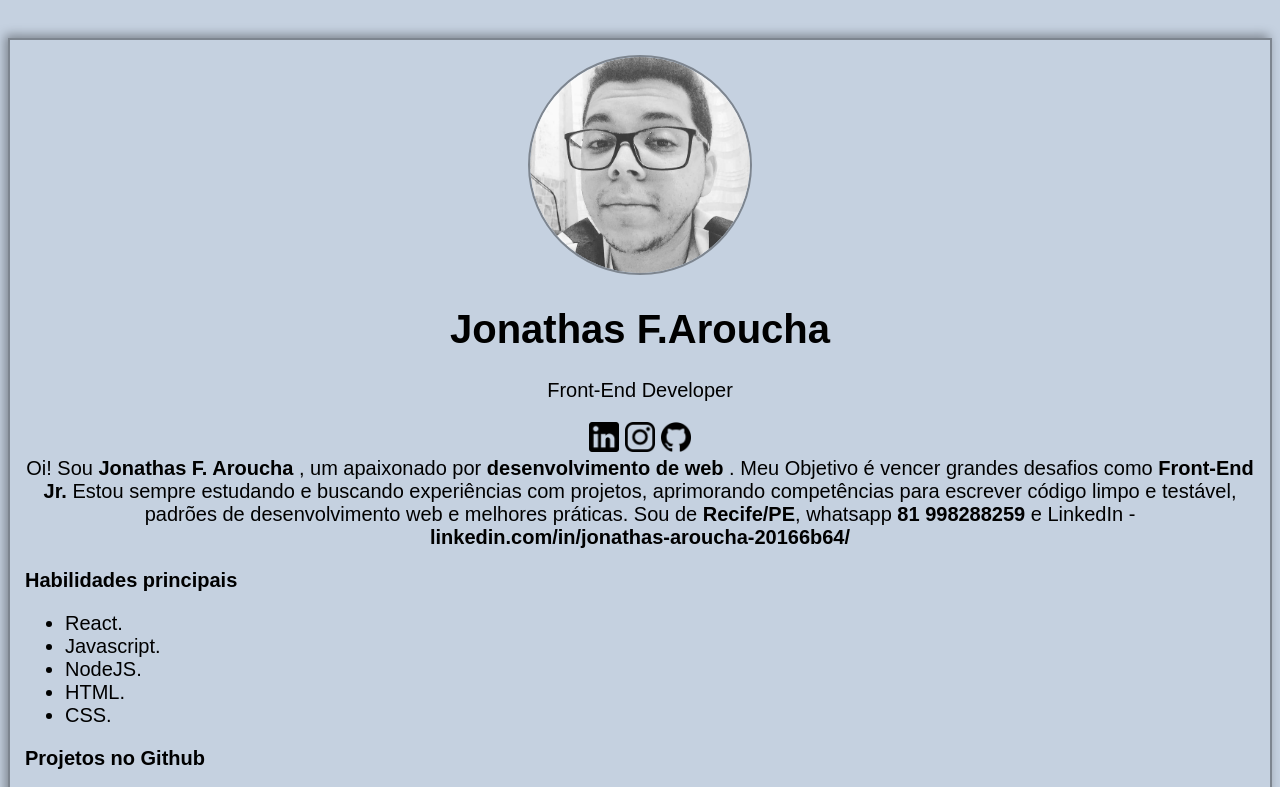
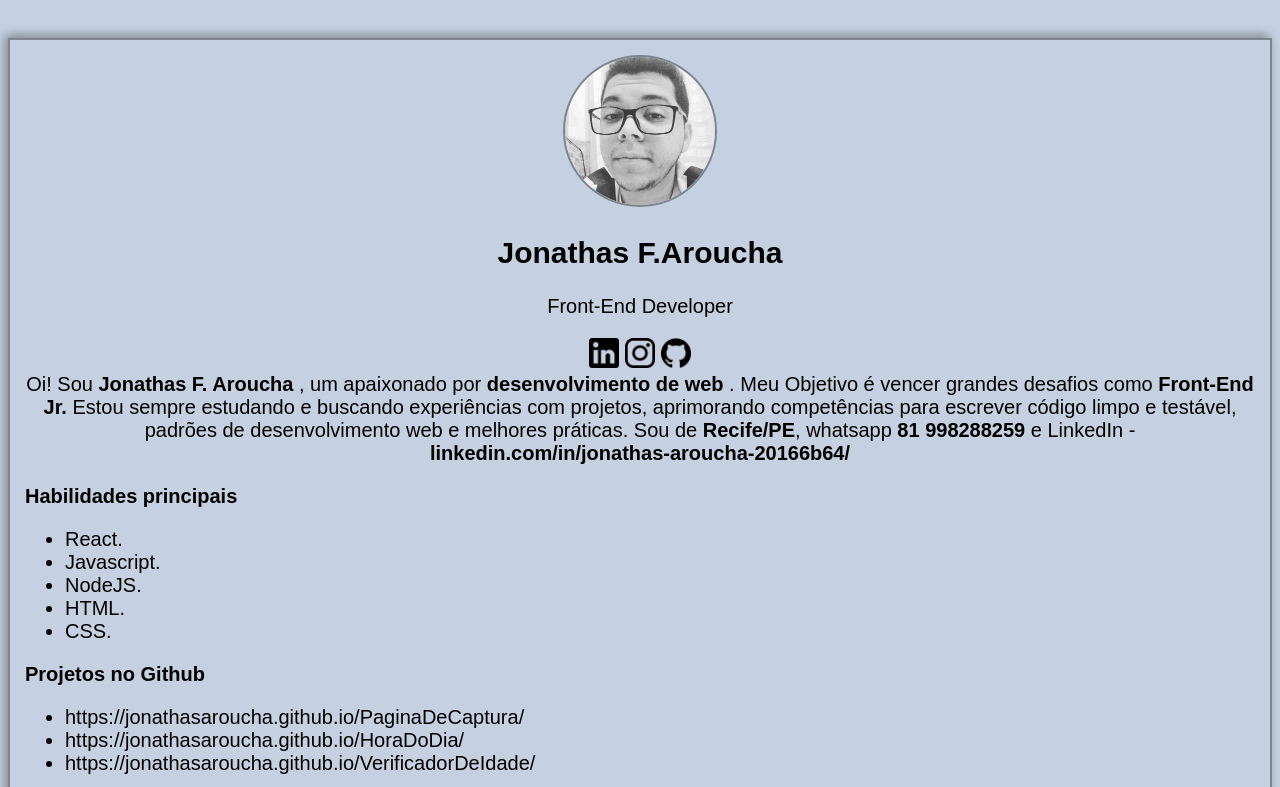
Before and after one commit to JonathasAroucha/Curriculo, a plain HTML site: page index.html in a window 1280 px wide. Shown: the top 787 px of the page. Drawn offline with Linux system fonts and the light colour scheme.

Commit message:
"Atualizado"

```diff
--- a/index.html
+++ b/index.html
@@ -12,8 +12,8 @@
 <body>
     <div id="container">
         <header>
-            <img src="foto.png" width="220" id="profile">
-            <h1>Jonathas F.Aroucha</h1>
+            <img src="foto.png" width="150" id="profile">
+            <h2>Jonathas F.Aroucha</h2>
             <p>Front-End Developer</p>
             <a href="https://www.linkedin.com/in/jonathas-aroucha-20166b64/"><img src="linkedin.png" width="30"
                     class="socials"></a>
```
